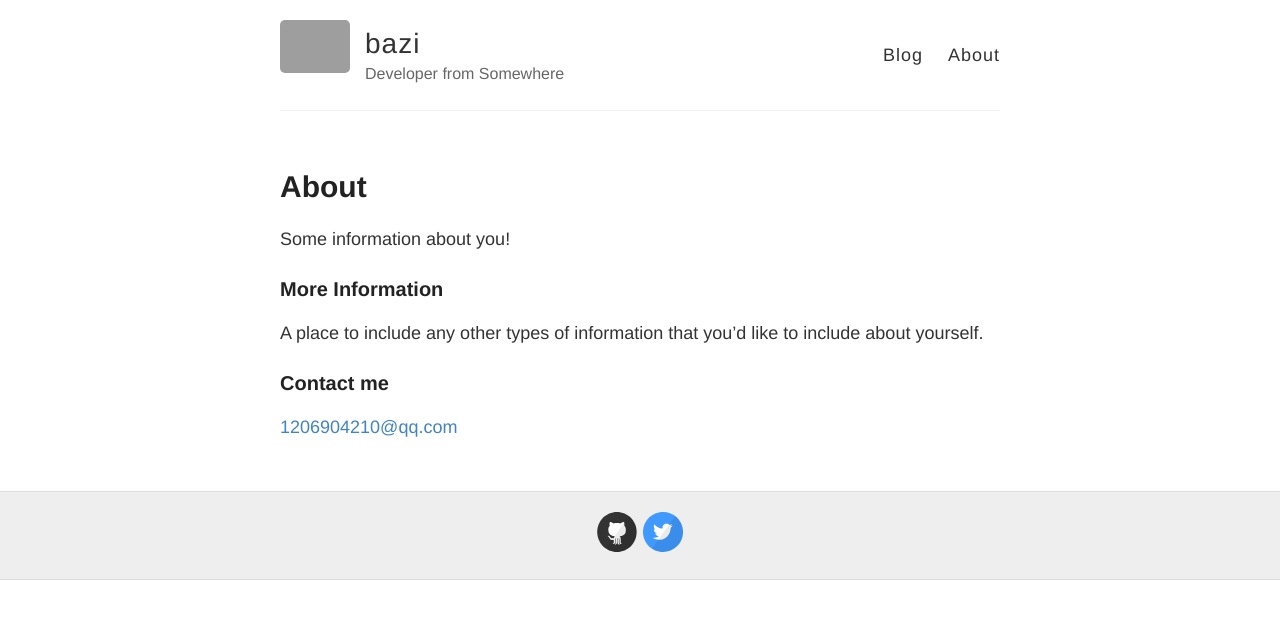
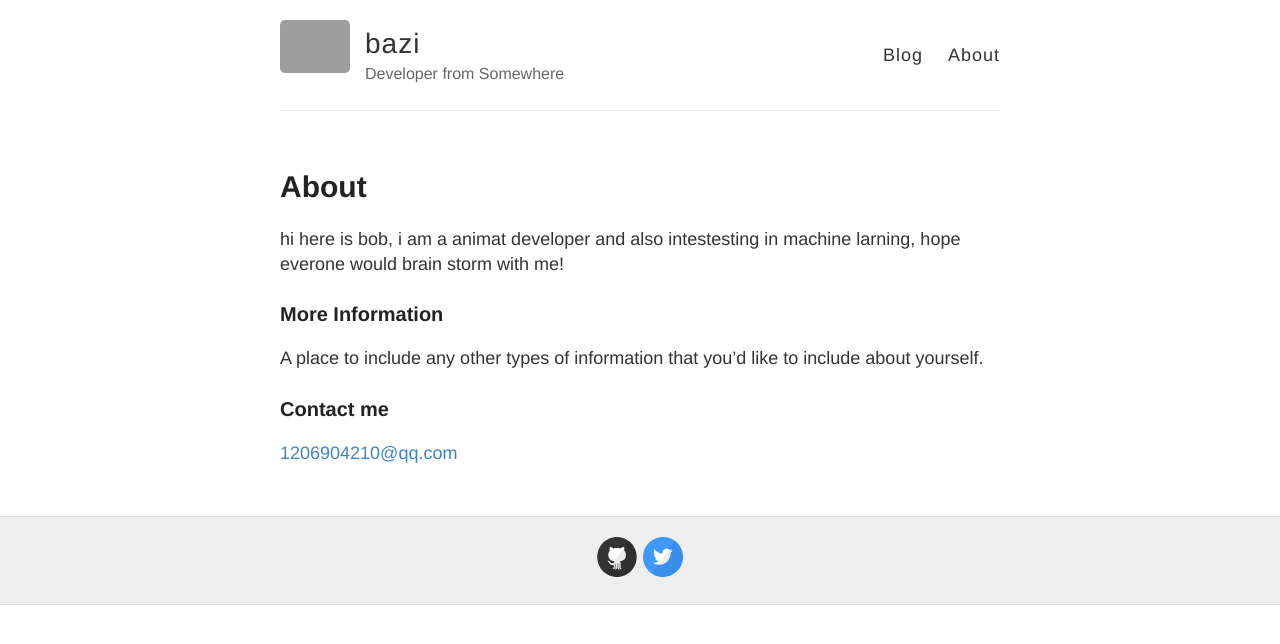
Before and after one commit to zhuangrunbo/zhuangrunbo.github.io, a Jekyll site: the page built from about.md, in a window 1280 px wide. Shown: the top 644 px of the page. Built offline with Jekyll 4.4.1, drawn with Linux system fonts in a browser that asks for light colours; grey boxes are pictures that could not be loaded.

Commit message:
Update about.md

```diff
--- a/about.md
+++ b/about.md
@@ -4,7 +4,7 @@ title: About
 permalink: /about/
 ---
 
-Some information about you!
+hi here is bob, i am a animat developer and also intestesting in machine larning, hope everone would brain storm with me!
 
 ### More Information
 
```
